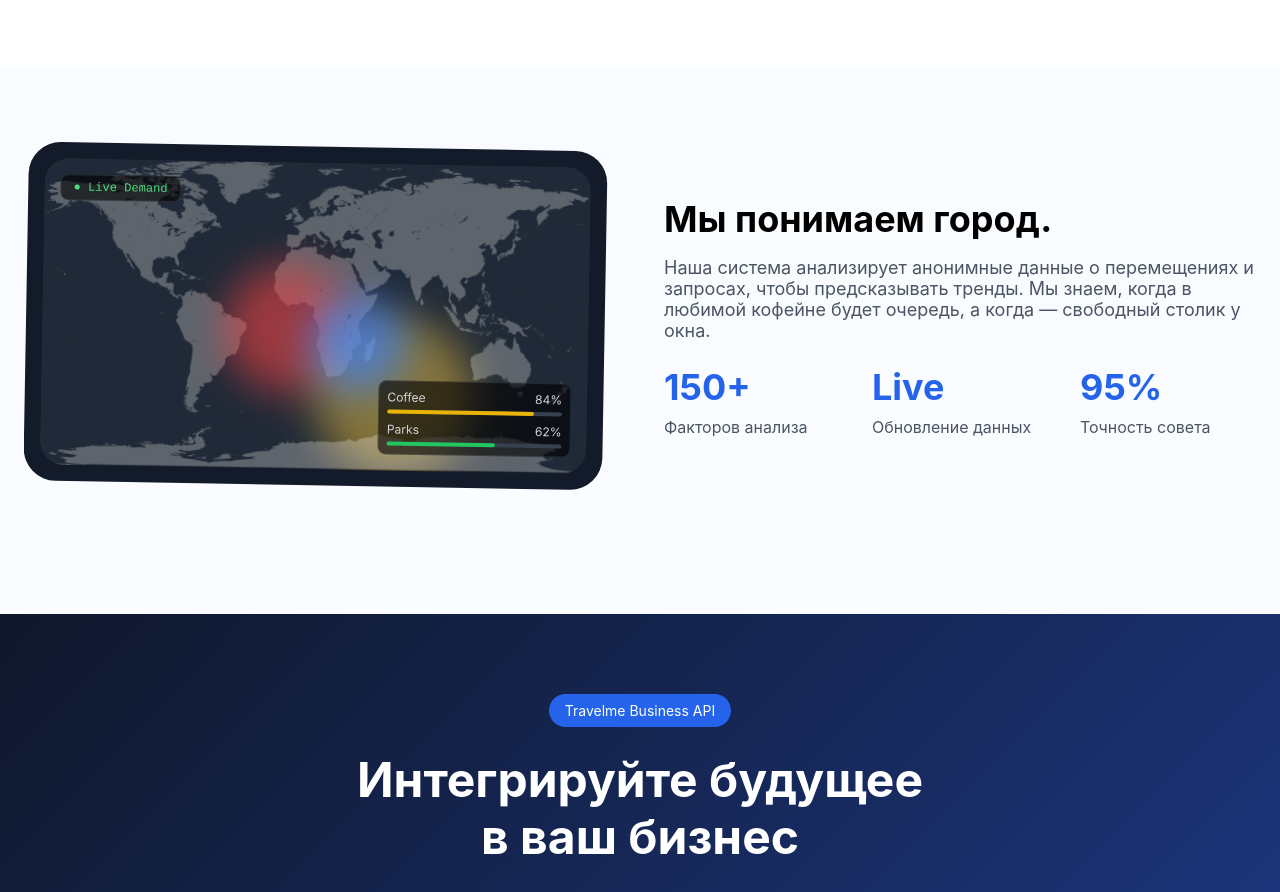
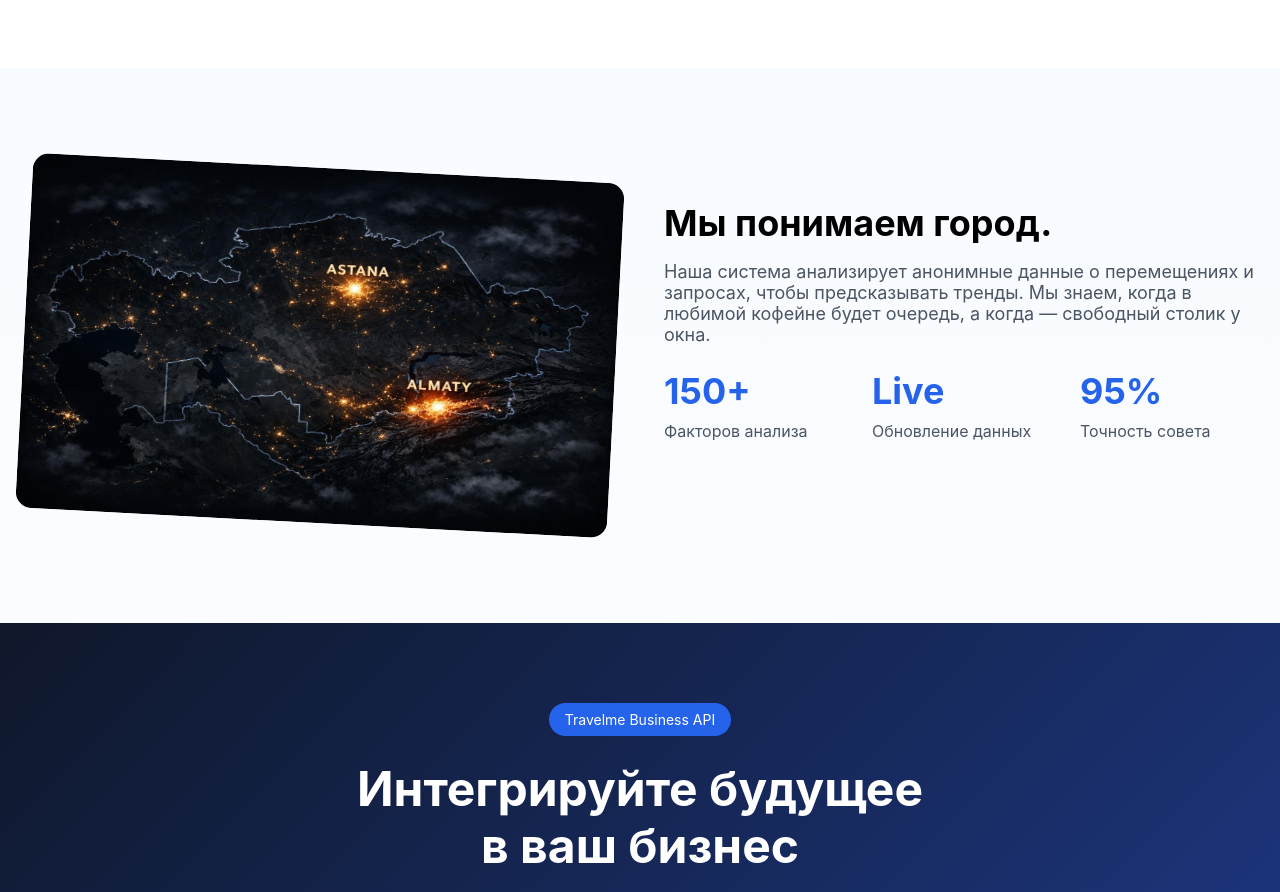
Before and after one commit to kandratiche/Travelme-web, a React (Vite) app: page / in a window 1280 px wide. Shown: the part 2660-3552 px from the top of the page. Built offline with nearby package versions, Linux system fonts and the light colour scheme.

Commit message:
map changed

```diff
--- a/src/components/IntelligenceSection.tsx
+++ b/src/components/IntelligenceSection.tsx
@@ -1,6 +1,6 @@
 import React from 'react';
 import '../styles/IntelligenceSection.css';
-import map from "../assets/map.svg"
+import map from "../assets/map.jpg"
 
 const IntelligenceSection: React.FC = () => {
   return (
--- a/src/styles/IntelligenceSection.css
+++ b/src/styles/IntelligenceSection.css
@@ -11,8 +11,9 @@
 
 .map-image {
   width: 100%;
-  height: 110%;
-  object-fit: cover;
+  height: 90%;
+  object-fit: fill;
+  transform: rotate(3deg);
   border-radius: 1rem;
 }
 
```
Also changed, not shown: src/assets/map.jpg (added).
